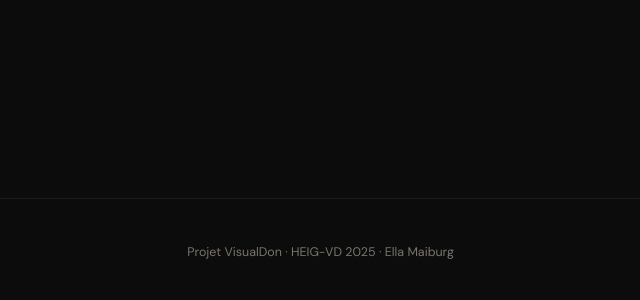
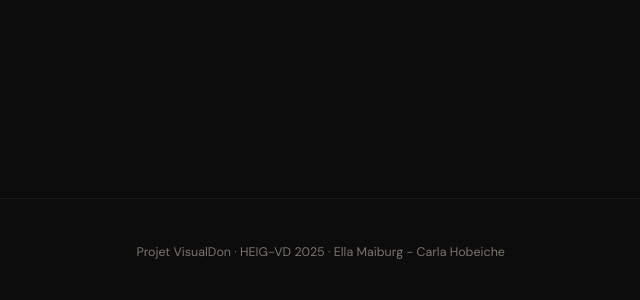
Before and after one commit to ellambg/visualisation-chien, a plain HTML site: page index.html in a window 1280 px wide. Shown: the part 8075-8375 px from the top of the page, 269-909 px from the left. Drawn offline with nearby package versions, Linux system fonts and the light colour scheme; no server answers; a web font is replaced by a local one.

Commit message:
update index

```diff
--- a/index.html
+++ b/index.html
@@ -400,7 +400,7 @@
   <!-- FOOTER -->
   <footer>
     <div class="footer-logo">🐾 L'abandon invisible</div>
-    <p class="footer-text">Projet VisualDon · HEIG-VD 2025 · Ella Maiburg</p>
+    <p class="footer-text">Projet VisualDon · HEIG-VD 2025 · Ella Maiburg - Carla Hobeiche</p>
     <div class="footer-links">
       <a href="https://github.com/ellambg/visualisation-chien" target="_blank">GitHub ↗</a>
       <a href="https://www.protection-animaux.com" target="_blank">PSA / STS ↗</a>
```
